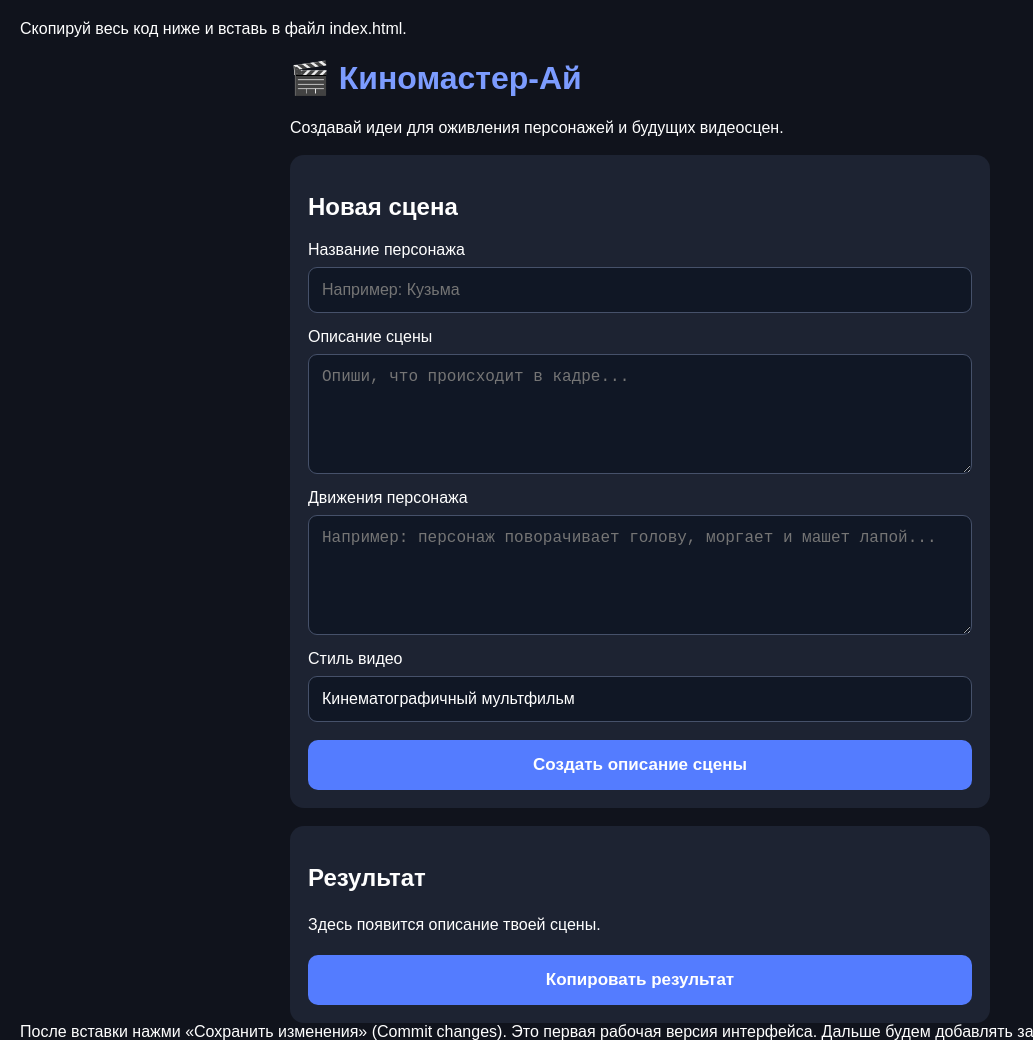
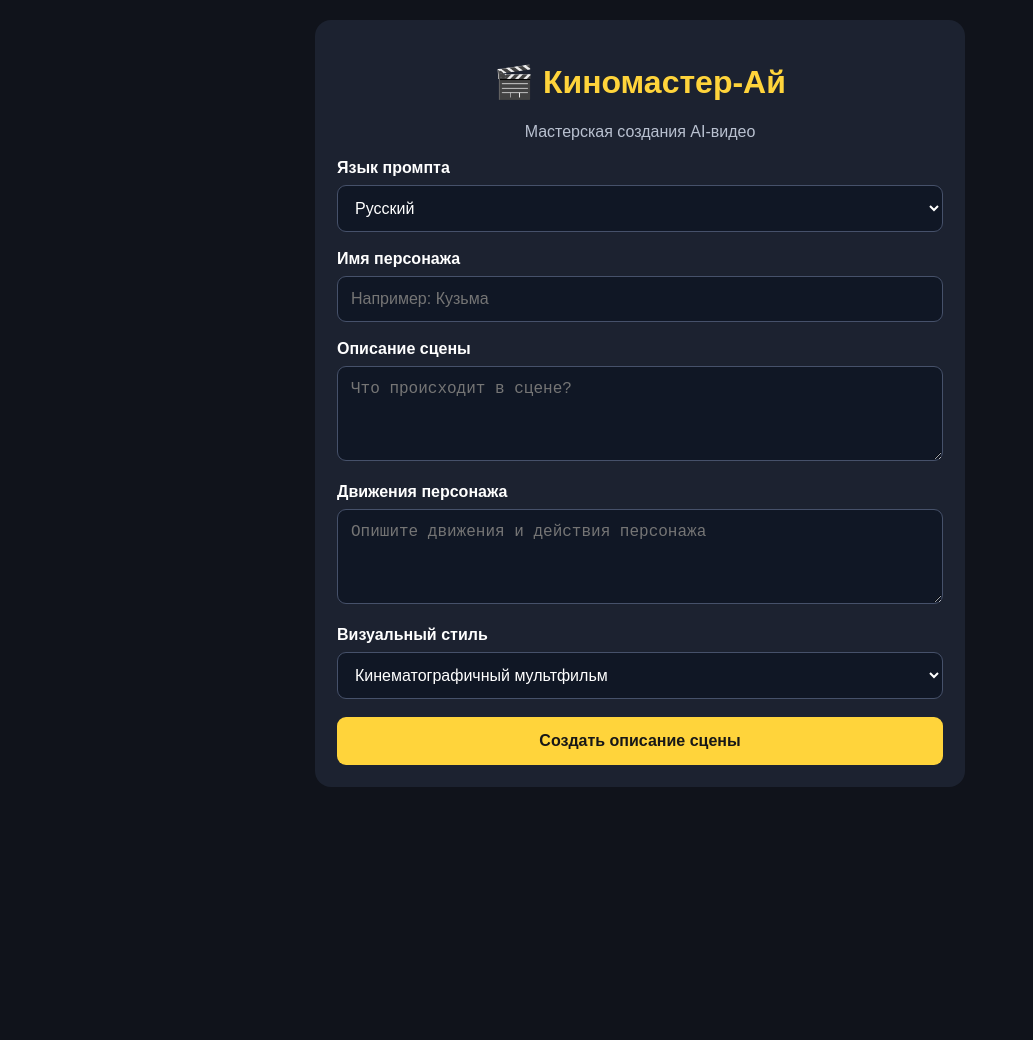
Before and after one commit to Marat-74/kinomaster-ai, a plain HTML site: page index.html in a window 1280 px wide. Shown: the top 1040 px of the page, without its empty margins (0-1033 px from the left). After the commit the page ends 807 px from the top, so only its background shows below. Drawn offline with Linux system fonts and the light colour scheme.

Commit message:
Revise index.html structure and styles
Updated styles, added new elements, and improved layout.

```diff
--- a/index.html
+++ b/index.html
@@ -1,4 +1,3 @@
-Скопируй весь код ниже и вставь в файл index.html.
 
 <!DOCTYPE html>
 <html lang="ru">
@@ -11,99 +10,171 @@
 body {
   margin: 0;
   padding: 20px;
-  background: #10131c;
-  color: white;
+  background: #10131b;
+  color: #fff;
   font-family: Arial, sans-serif;
 }
 .container {
-  max-width: 700px;
+  max-width: 650px;
   margin: auto;
+  background: #1c2230;
+  padding: 22px;
+  border-radius: 16px;
 }
-h1 { color: #7c9cff; }
-.card {
-  background: #1d2332;
-  padding: 18px;
-  border-radius: 14px;
-  margin-top: 18px;
-}
+h1 { text-align: center; color: #ffd43b; }
+.subtitle { text-align: center; color: #b9c1d0; }
 label {
   display: block;
-  margin: 15px 0 8px;
+  margin: 18px 0 8px;
+  font-weight: bold;
 }
-textarea, input {
+input, textarea, select {
   width: 100%;
   padding: 13px;
+  border-radius: 9px;
   border: 1px solid #46516a;
-  border-radius: 9px;
   background: #101725;
   color: white;
   font-size: 16px;
 }
-textarea { min-height: 120px; resize: vertical; }
+textarea { min-height: 95px; resize: vertical; }
 button {
   width: 100%;
   padding: 15px;
   margin-top: 18px;
   border: 0;
+  border-radius: 9px;
+  background: #ffd43b;
+  color: #171717;
+  font-size: 16px;
+  font-weight: bold;
+  cursor: pointer;
+}
+button.secondary {
+  background: #35445e;
+  color: white;
+}
+.result {
+  margin-top: 22px;
+  padding: 15px;
+  background: #101725;
+  border: 1px solid #46516a;
   border-radius: 10px;
-  background: #547cff;
-  color: white;
-  font-size: 17px;
-  font-weight: bold;
-}
-#result {
   white-space: pre-wrap;
-  line-height: 1.6;
+  line-height: 1.55;
   overflow-wrap: anywhere;
 }
+.hidden { display: none; }
 </style>
 </head>
 <body>
 <div class="container">
+
 <h1>🎬 Киномастер-Ай</h1>
-<p>Создавай идеи для оживления персонажей и будущих видеосцен.</p>
-<div class="card">
-<h2>Новая сцена</h2>
-<label>Название персонажа</label>
+<p class="subtitle">Мастерская создания AI-видео</p>
+
+<label for="language">Язык промпта</label>
+<select id="language">
+  <option value="ru">Русский</option>
+  <option value="en">English</option>
+</select>
+
+<label for="character">Имя персонажа</label>
 <input id="character" placeholder="Например: Кузьма">
-<label>Описание сцены</label>
-<textarea id="scene" placeholder="Опиши, что происходит в кадре..."></textarea>
-<label>Движения персонажа</label>
-<textarea id="movement" placeholder="Например: персонаж поворачивает голову, моргает и машет лапой..."></textarea>
-<label>Стиль видео</label>
-<input id="style" value="Кинематографичный мультфильм">
-<button onclick="createScene()">Создать описание сцены</button>
+
+<label for="scene">Описание сцены</label>
+<textarea id="scene" placeholder="Что происходит в сцене?"></textarea>
+
+<label for="movement">Движения персонажа</label>
+<textarea id="movement" placeholder="Опишите движения и действия персонажа"></textarea>
+
+<label for="style">Визуальный стиль</label>
+<select id="style">
+  <option value="Кинематографичный мультфильм">Кинематографичный мультфильм</option>
+  <option value="Реалистичное кино">Реалистичное кино</option>
+  <option value="3D-анимация">3D-анимация</option>
+  <option value="Аниме">Аниме</option>
+  <option value="Сказочная анимация">Сказочная анимация</option>
+</select>
+
+<button onclick="createPrompt()">Создать описание сцены</button>
+
+<div id="resultBlock" class="hidden">
+  <h3>Готовый промпт</h3>
+  <div id="result" class="result"></div>
+  <button class="secondary" onclick="copyPrompt()">📋 Копировать промпт</button>
 </div>
-<div class="card">
-<h2>Результат</h2>
-<div id="result">Здесь появится описание твоей сцены.</div>
-<button onclick="copyResult()">Копировать результат</button>
+
 </div>
-</div>
+
 <script>
-function createScene() {
-const character = document.getElementById('character').value;
-const scene = document.getElementById('scene').value;
-const movement = document.getElementById('movement').value;
-const style = document.getElementById('style').value;
-const result =
-"Character: " + character + "\n\n" +
-"Scene: " + scene + "\n\n" +
-"Character movement: " + movement + "\n\n" +
-"Visual style: " + style + "\n\n" +
-"Create a smooth animated video. Preserve the character's appearance throughout the entire scene.";
-document.getElementById('result').textContent = result;
+function createPrompt() {
+  const lang = document.getElementById("language").value;
+  const character = document.getElementById("character").value.trim();
+  const scene = document.getElementById("scene").value.trim();
+  const movement = document.getElementById("movement").value.trim();
+  const style = document.getElementById("style").value;
+
+  if (!character || !scene || !movement) {
+    alert(lang === "ru"
+      ? "Заполните имя персонажа, сцену и движения."
+      : "Please fill in the character, scene and movement.");
+    return;
+  }
+
+  let prompt = "";
+
+  if (lang === "ru") {
+    prompt =
+`Персонаж: ${character}
+
+Сцена: ${scene}
+
+Движения персонажа: ${movement}
+
+Визуальный стиль: ${style}
+
+Создай плавное анимированное видео. Сохраняй неизменную внешность персонажа на протяжении всей сцены. Сохраняй последовательность движений, пропорции и детали внешности. Используй естественную анимацию и плавные переходы.`;
+  } else {
+    const styles = {
+      "Кинематографичный мультфильм": "Cinematic cartoon",
+      "Реалистичное кино": "Photorealistic cinematic film",
+      "3D-анимация": "3D animation",
+      "Аниме": "Anime style",
+      "Сказочная анимация": "Fairytale animation"
+    };
+
+    prompt =
+`Character: ${character}
+
+Scene: ${scene}
+
+Character movement: ${movement}
+
+Visual style: ${styles[style] || style}
+
+Create a smooth animated video. Preserve the character's exact appearance throughout the entire scene. Maintain consistent proportions and visual details. Use natural animation and smooth transitions.`;
+  }
+
+  document.getElementById("result").textContent = prompt;
+  document.getElementById("resultBlock").classList.remove("hidden");
 }
-function copyResult() {
-const text = document.getElementById('result').textContent;
-navigator.clipboard.writeText(text)
-.then(() => alert('Результат скопирован!'))
-.catch(() => alert('Не удалось скопировать. Выдели текст вручную.'));
+
+async function copyPrompt() {
+  const text = document.getElementById("result").textContent;
+  try {
+    await navigator.clipboard.writeText(text);
+    alert("Промпт скопирован!");
+  } catch (e) {
+    const area = document.createElement("textarea");
+    area.value = text;
+    document.body.appendChild(area);
+    area.select();
+    document.execCommand("copy");
+    area.remove();
+    alert("Промпт скопирован!");
+  }
 }
 </script>
 </body>
 </html>
-
-После вставки нажми «Сохранить изменения» (Commit changes).
-
-Это первая рабочая версия интерфейса. Дальше будем добавлять загрузку изображений, настройки анимации и создание видео.
```
